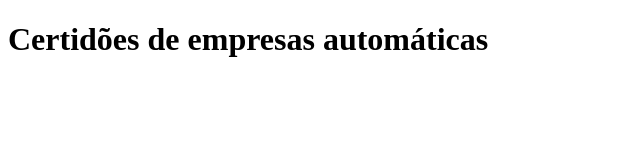
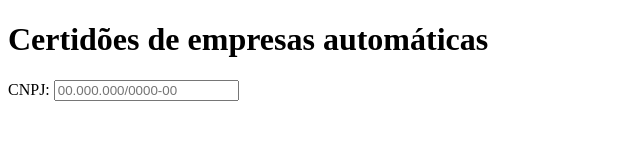
Before and after one commit to Tenlucena/Automacao_de_certidoes, a plain HTML site: page index.html in a window 1280 px wide. Shown: the whole page, without its empty margins (0-640 px from the left). Drawn offline with Linux system fonts and the light colour scheme.

Commit message:
Update index.html

```diff
--- a/index.html
+++ b/index.html
@@ -7,5 +7,7 @@
   </head>
   <body>
     <h1>Certidões de empresas automáticas</h1>
+    <label for="cnpj">CNPJ:</label>
+    <input type="text" id="cnpj" name="cnpj" maxlength="18" placeholder="00.000.000/0000-00">
   </body>
 </html>
```
